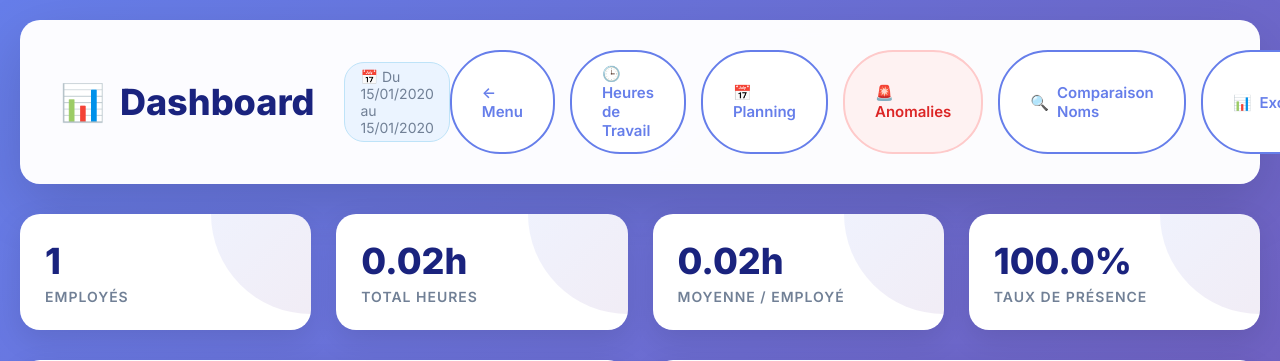
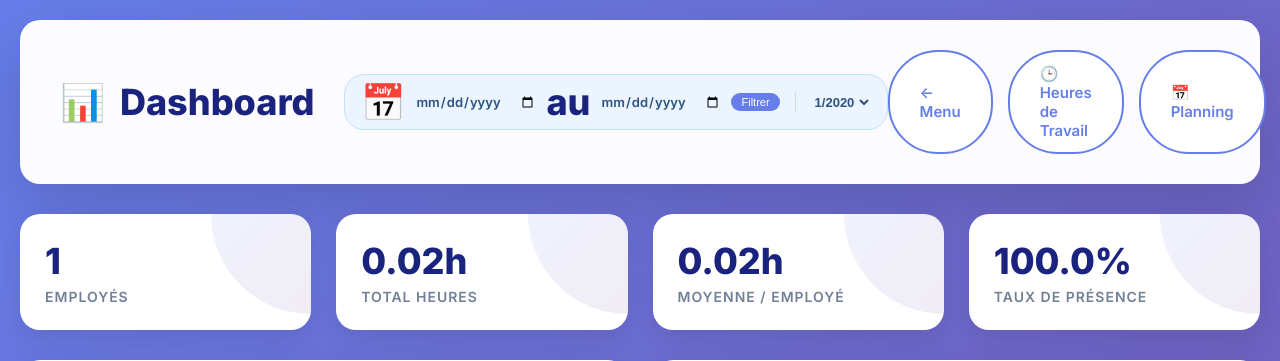
Before and after one commit to aitmalksaid/pointage, a Flask app: page /dashboard in a window 1280 px wide; the page is wider, and only the part inside the window is pictured. Shown: the top 361 px of that part. Run offline with Flask 3, Linux system fonts and the light colour scheme; the visitor is signed in with stand-in values (Sample User, id 1); tables that the repository leaves empty hold one stand-in row (values such as "Sample post").

Commit message:
Final: Fix fonctions planning + Filtre date Dashboard

```diff
--- a/app.py
+++ b/app.py
@@ -322,9 +322,11 @@ def api_test_db():
     try:
         conn = db.get_connection()
         if conn:
-            cursor = conn.cursor()
+            cursor = conn.cursor(dictionary=True) # Utiliser dictionary=True pour éviter l'erreur de tuple
             cursor.execute("SELECT VERSION()")
-            ver = cursor.fetchone()
+            ver_row = cursor.fetchone()
+            ver = ver_row['VERSION()'] if ver_row and 'VERSION()' in ver_row else "Inconnue"
+
             db_stats = {}
             cursor.execute("SELECT DISTINCT departement FROM employes")
             db_stats['unique_departments'] = [r['departement'] for r in cursor.fetchall() if r['departement']]
@@ -334,7 +336,7 @@ def api_test_db():
             conn.close()
             return jsonify({
                 'success': True,
-                'message': f"Connexion réussie ! Version MySQL: {ver[0]}",
+                'message': f"Connexion réussie ! Version MySQL: {ver}",
                 'debug': {'config': config_safe, 'network': net_diag, 'db_stats': db_stats}
             })
         else:
@@ -382,25 +384,31 @@ def dashboard():
     # 2. Récupérer les paramètres de filtrage
     target_year = request.args.get('year')
     target_month = request.args.get('month')
-
-    # Si non spécifié et qu'on a des périodes, on prend la plus récente
-    if not target_year and not target_month and periods:
+    start_date = request.args.get('start_date')
+    end_date = request.args.get('end_date')
+
+    # Si non spécifié et qu'on a des périodes, on prend la plus récente (si pas de plage de dates)
+    if not target_year and not target_month and not start_date and periods:
         target_year = periods[0]['year']
         target_month = periods[0]['month']
 
     data_id = session.get('data_id')
     employees = []
 
-    # On force la récupération depuis la BDD si une période est spécifiée
-    if target_year and target_month:
-        employees = db.get_all_employees_with_detailed_data_filtered(year=target_year, month=target_month)
+    # On force la récupération depuis la BDD si une période ou plage est spécifiée
+    if (target_year and target_month) or (start_date and end_date):
+        employees = db.get_all_employees_with_detailed_data_filtered(
+            year=target_year, month=target_month,
+            start_date=start_date, end_date=end_date
+        )
         # On met à jour la session/mémoire avec ces données filtrées pour le PDF/Excel
         new_id = str(uuid.uuid4())
         session['data_id'] = new_id
         GLOBAL_DATA_STORE[new_id] = {
             'employees_data': employees,
             'filepath': None, 'engine': 'xlrd',
-            'year': target_year, 'month': target_month
+            'year': target_year, 'month': target_month,
+            'start_date': start_date, 'end_date': end_date
         }
     elif data_id in GLOBAL_DATA_STORE:
         employees = GLOBAL_DATA_STORE[data_id]['employees_data']
@@ -477,7 +485,7 @@ def dashboard():
                           raw_data=employees,
                           db_message=db_message,
                           periods=periods,
-                          current_period={'year': target_year, 'month': target_month})
+                          current_period={'year': target_year, 'month': target_month, 'start_date': start_date, 'end_date': end_date})
 
 @app.route('/api/update_employee', methods=['POST'])
 def update_employee():
@@ -631,16 +639,24 @@ def api_save_template():
 @app.route('/planning-fonctions')
 def planning_fonctions():
     """Page de gestion des plannings par fonction avec persistance BDD"""
-    data_id = session.get('data_id')
+    db = DBManager()
+
+    # On récupère toutes les fonctions (départements) existantes en base de données
+    # pour que la liste soit complète, même sans fichier uploadé dans la session
+    conn = db.get_connection()
     departments = []
-
-    db = DBManager()
-    if data_id in GLOBAL_DATA_STORE:
-        emps = GLOBAL_DATA_STORE[data_id]['employees_data']
-    else:
-        emps = db.get_all_employees()
-
-    departments = sorted(list(set([e['department'] for e in emps if 'department' in e and e['department'] != 'N/A'])))
+    if conn:
+        cursor = conn.cursor()
+        cursor.execute("SELECT DISTINCT departement FROM employes WHERE departement IS NOT NULL AND departement != 'N/A'")
+        departments = sorted([r[0] for r in cursor.fetchall()])
+        conn.close()
+
+    # Fallback sur la session si la BDD est vide
+    if not departments:
+        data_id = session.get('data_id')
+        if data_id in GLOBAL_DATA_STORE:
+            emps = GLOBAL_DATA_STORE[data_id]['employees_data']
+            departments = sorted(list(set([e['department'] for e in emps if 'department' in e and e['department'] != 'N/A'])))
 
     return render_template('function_planning.html', departments=departments)
 
--- a/db_manager.py
+++ b/db_manager.py
@@ -285,8 +285,8 @@ class DBManager:
             cursor.close()
             conn.close()
 
-    def get_all_employees_with_detailed_data_filtered(self, year=None, month=None):
-        """Récupère tous les employés avec leurs pointages filtrés par période"""
+    def get_all_employees_with_detailed_data_filtered(self, year=None, month=None, start_date=None, end_date=None):
+        """Récupère tous les employés avec leurs pointages filtrés par période ou plage de dates"""
         conn = self.get_connection()
         if not conn: return []
         cursor = conn.cursor(dictionary=True)
@@ -297,7 +297,15 @@ class DBManager:
 
             # 2. Pour chaque employé, récupérer ses pointages filtrés
             for emp in employees:
-                if year and month:
+                if start_date and end_date:
+                    query = """
+                        SELECT date_pointage, check_in, check_out, minutes, statut
+                        FROM pointages
+                        WHERE employe_id = %s AND date_pointage BETWEEN %s AND %s
+                        ORDER BY date_pointage
+                    """
+                    cursor.execute(query, (emp['id'], start_date, end_date))
+                elif year and month:
                     query = """
                         SELECT date_pointage, check_in, check_out, minutes, statut
                         FROM pointages
--- a/templates/dashboard.html
+++ b/templates/dashboard.html
@@ -190,6 +190,31 @@
 
         .btn-secondary:hover {
             background: #f8f9fa;
+        }
+
+        .date-mini {
+            border: none;
+            background: transparent;
+            font-family: inherit;
+            font-size: 13px;
+            color: #2c5282;
+            cursor: pointer;
+            font-weight: 600;
+        }
+
+        .btn-filter-mini {
+            background: #667eea;
+            color: white;
+            border: none;
+            padding: 3px 10px;
+            border-radius: 12px;
+            font-size: 11px;
+            cursor: pointer;
+            transition: all 0.2s;
+        }
+
+        .btn-filter-mini:hover {
+            background: #764ba2;
         }
 
         /* Stats Cards */
@@ -686,10 +711,27 @@
             <h1>
                 <span>📊</span>
                 Dashboard
-                <small
-                    style="font-size: 14px; color: #718096; font-weight: 500; margin-left: 15px; background: #ebf4ff; padding: 5px 15px; border-radius: 20px; border: 1px solid #bee3f8;">
-                    📅 {{ date_range }}
-                </small>
+                <div class="period-picker-header"
+                    style="display: inline-flex; align-items: center; gap: 10px; margin-left: 15px; background: #ebf4ff; padding: 5px 15px; border-radius: 20px; border: 1px solid #bee3f8;">
+                    <span>📅</span>
+                    <input type="date" id="startDate" class="date-mini" title="Date de début"
+                        value="{{ current_period.start_date }}">
+                    <span>au</span>
+                    <input type="date" id="endDate" class="date-mini" title="Date de fin"
+                        value="{{ current_period.end_date }}">
+                    <button onclick="applyDateFilter()" class="btn-filter-mini">Filtrer</button>
+                    <div style="border-left: 1px solid #bee3f8; height: 20px; margin: 0 5px;"></div>
+                    <select id="headerPeriodFilter" onchange="changePeriod(this.value)"
+                        style="border: none; background: transparent; font-size: 13px; color: #2c5282; cursor: pointer; font-weight: 600;">
+                        <option value="">Mois...</option>
+                        {% for p in periods %}
+                        <option value="year={{ p.year }}&month={{ p.month }}" {% if current_period.year|int==p.year|int
+                            and current_period.month|int==p.month|int %}selected{% endif %}>
+                            {{ p.month }}/{{ p.year }}
+                        </option>
+                        {% endfor %}
+                    </select>
+                </div>
             </h1>
             <div class="header-actions">
                 <a href="/" class="btn btn-secondary">← Menu</a>
@@ -837,6 +879,16 @@
                 window.location.href = "/dashboard?" + value;
             } else {
                 window.location.href = "/dashboard";
+            }
+        }
+
+        function applyDateFilter() {
+            const start = document.getElementById('startDate').value;
+            const end = document.getElementById('endDate').value;
+            if (start && end) {
+                window.location.href = `/dashboard?start_date=${start}&end_date=${end}`;
+            } else {
+                alert("Veuillez sélectionner une date de début et de fin.");
             }
         }
 
```
